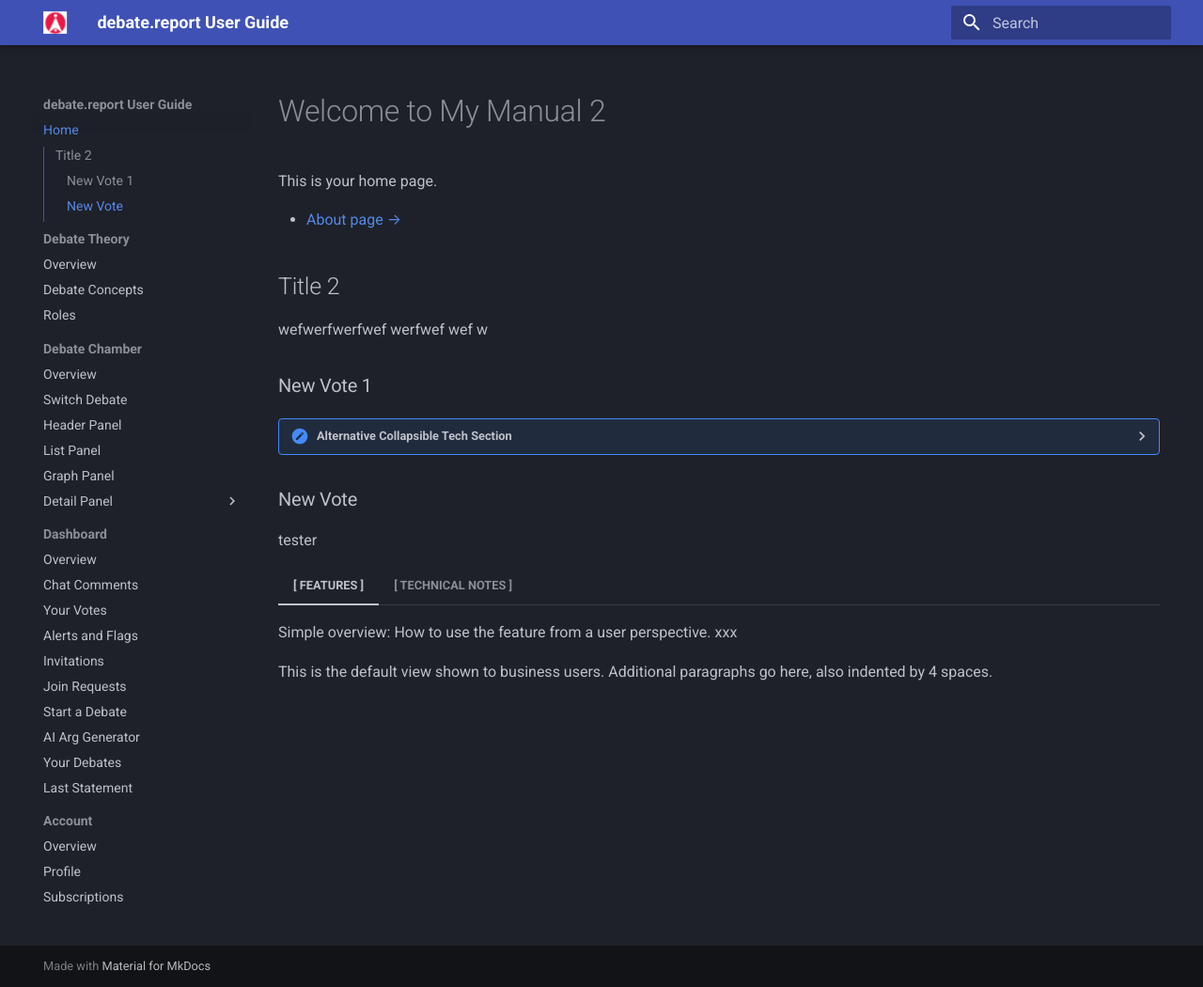
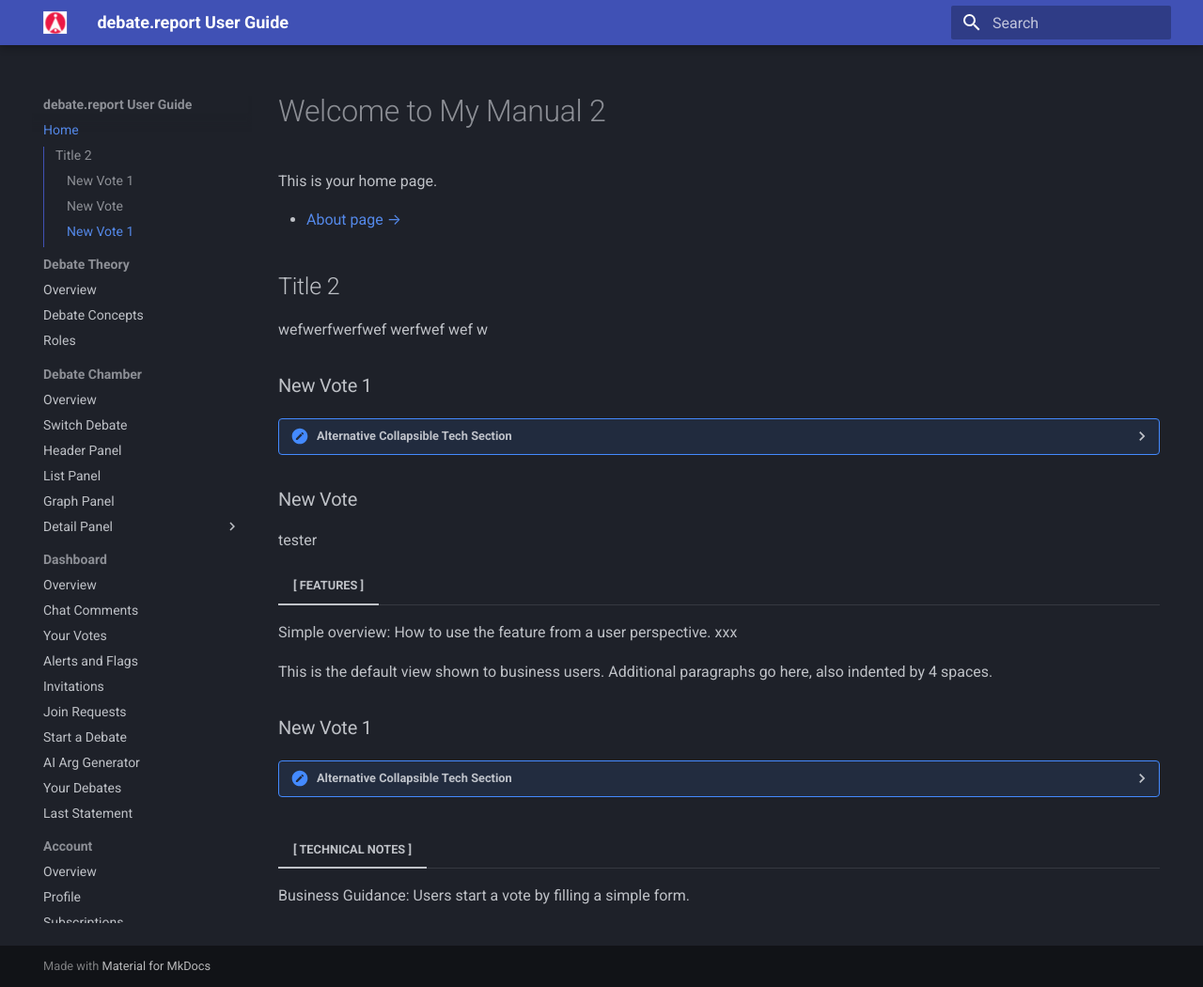
Before and after one commit to datweeds/debate, an MkDocs documentation site: the page built from docs/index.md, in a window 1280 px wide and 1050 px high. Shown: the whole window at 94% size. Built offline with MkDocs 1.6.1 and Material for MkDocs 9.7.7, drawn with Linux system fonts in a browser that asks for light colours.

Commit message:
Update index.md

````diff
--- a/docs/index.md
+++ b/docs/index.md
@@ -38,6 +38,27 @@
 
     This is the default view shown to business users.
     Additional paragraphs go here, also indented by 4 spaces.
+    ### New Vote 1
+    <details>
+    <summary>Alternative Collapsible Tech Section</summary>
+
+    More technical content here (native HTML, no styling needed).
+    ```mermaid
+    ---
+    title: How a New Vote is Created
+    ---
+    flowchart TD
+        A[User opens Voting Box] --> B{Debate active?}
+        B -->|Yes| C[Click 'New Vote']
+        B -->|No| D[Error: Debate closed]
+        C --> E[Enter proposal details]
+        E --> F[Set options & duration]
+        F --> G[Submit]
+        G --> H[Vote listed & votable]
+        style A fill:#bbf,stroke:#333
+        style H fill:#bfb,stroke:#333
+    ```
+</details>
 
 === "[ TECHNICAL NOTES ]"
     Business Guidance: Users start a vote by filling a simple form.
````
